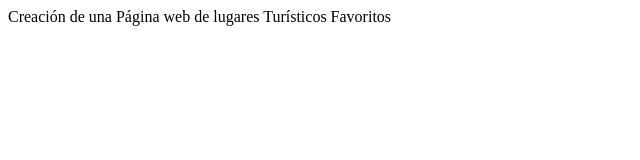
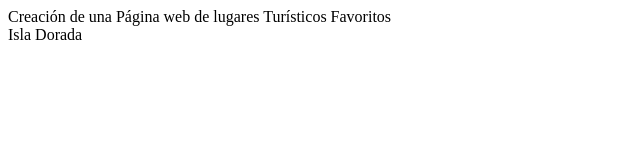
Before and after one commit to joseluisdlgd/punto-2, a plain HTML site: page index.html in a window 1280 px wide. Shown: the full height of the page, 0-640 px from the left. Drawn offline with Linux system fonts and the light colour scheme.

Commit message:
second commit

```diff
--- a/index.html
+++ b/index.html
@@ -9,5 +9,8 @@
 <body>
     <div>Creación de una Página web de lugares Turísticos
         Favoritos</div>
+
+    <div>Isla Dorada</div>
+
 </body>
 </html>
```
